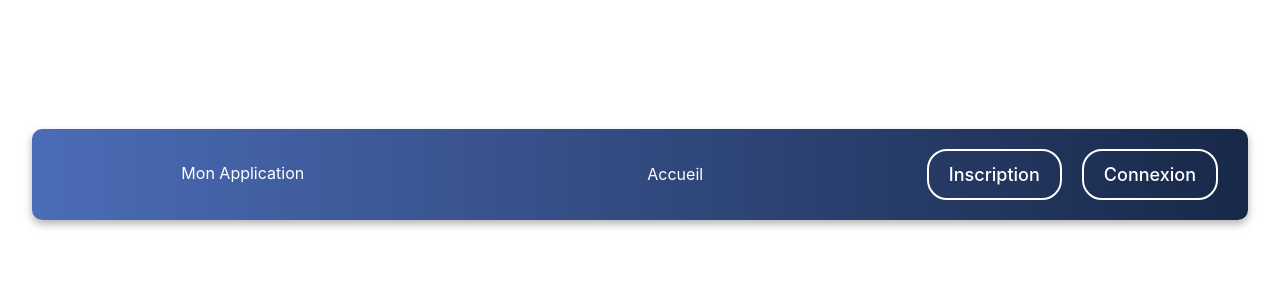
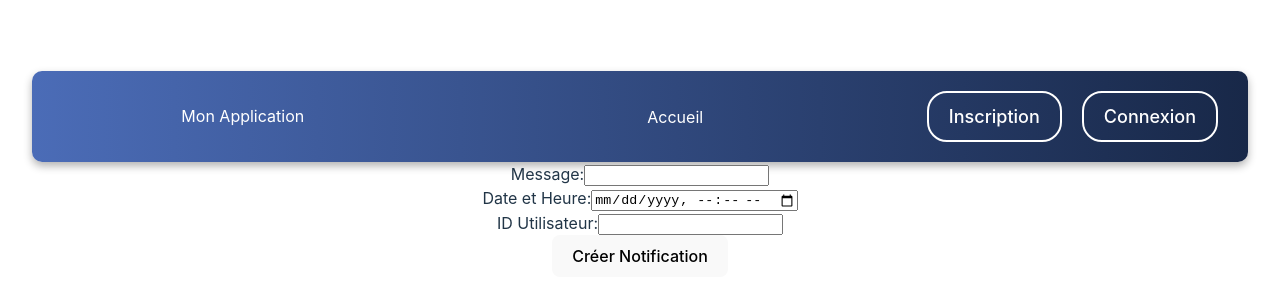
Before and after one commit to yacine977/frontend-gestion-projet, a React (Vite) app: page /send-message in a window 1280 px wide. Shown: the part 226-526 px from the top of the page. Built offline with nearby package versions, Linux system fonts and the light colour scheme.

Commit message:
Ajout du composant CreerNotification avec intégration de la route et du lien

```diff
--- a/src/App.jsx
+++ b/src/App.jsx
@@ -29,6 +29,7 @@ import ListeTacheUtilisateur from "./composants/ListeTacheUtilisateur";
 import ListeTachesProjetUtilisateur from "./composants/ListeTachesProjetUtilisateur";
 import ReunionProjetUtilisateur from "./composants/ReunionProjetUtilisateur";
 import NotificationsUtilisateur from "./composants/NotificationsUtilisateur";
+import SendMessageForm from "./composants/SendMessageForm";
 
 function App() {
   // État local inutilisé, pourrait être supprimé si non utilisé dans le futur
@@ -78,6 +79,7 @@ function App() {
           <Route path="/taches-projet-utilisateur/:projetId" element={<ListeTachesProjetUtilisateur />} />
           <Route path="/reunion-projet-utilisateur/:projetId" element={<ReunionProjetUtilisateur />} />
           <Route path="/notifications" element={<NotificationsUtilisateur />} />
+          <Route path="/send-message" element={<SendMessageForm />} />
         </Routes>
       </div>
     </Router>
--- a/src/composants/NavBar.jsx
+++ b/src/composants/NavBar.jsx
@@ -14,6 +14,7 @@ function CustomLink({ to, children, className }) {
 // Génère des liens spécifiques en fonction du rôle de l'utilisateur
 
 // Dans la fonction LinksForRole, ajoutez le lien "Mes Notifications" pour les utilisateurs standard
+// Dans la fonction LinksForRole, ajoutez le lien "Envoyer un Message" pour les rôles PDG et ChefDeProjet
 function LinksForRole({ role }) {
   // Affiche le lien "Projets" uniquement pour les rôles spécifiés
   if (["PDG", "ChefDeProjet", "UtilisateurStandard"].includes(role)) {
@@ -36,7 +37,15 @@ function LinksForRole({ role }) {
             <CustomLink to="/users" className={styles.linkStyle}>
               Utilisateurs
             </CustomLink>
+            <CustomLink to="/send-message" className={styles.linkStyle}>
+              Envoyer un Message
+            </CustomLink>
           </>
+        )}
+        {role === "ChefDeProjet" && (
+          <CustomLink to="/send-message" className={styles.linkStyle}>
+            Envoyer un Message
+          </CustomLink>
         )}
         {role === "UtilisateurStandard" && (
           <CustomLink to="/notifications" className={styles.linkStyle}>
--- /dev/null
+++ b/src/composants/SendMessageForm.jsx
@@ -0,0 +1,61 @@
+import React, { useState } from 'react';
+
+function CreerNotification() {
+  const [message, setMessage] = useState('');
+  const [dateHeure, setDateHeure] = useState('');
+  const [utilisateurId, setUtilisateurId] = useState('');
+
+  const handleSubmit = async (e) => {
+    e.preventDefault();
+    try {
+      const response = await fetch('http://localhost:3000/notification/nouvelle-notification', {
+        method: 'POST',
+        headers: {
+          'Content-Type': 'application/json',
+        },
+        body: JSON.stringify({ message, dateHeure, utilisateurId }),
+      });
+
+      if (!response.ok) {
+        throw new Error('Erreur lors de la création de la notification');
+      }
+
+      const data = await response.json();
+      alert(`Notification créée avec succès. ID: ${data.id}`);
+    } catch (error) {
+      alert(error.message);
+    }
+  };
+
+  return (
+    <form onSubmit={handleSubmit}>
+      <div>
+        <label>Message:</label>
+        <input
+          type="text"
+          value={message}
+          onChange={(e) => setMessage(e.target.value)}
+        />
+      </div>
+      <div>
+        <label>Date et Heure:</label>
+        <input
+          type="datetime-local"
+          value={dateHeure}
+          onChange={(e) => setDateHeure(e.target.value)}
+        />
+      </div>
+      <div>
+        <label>ID Utilisateur:</label>
+        <input
+          type="text" // Modifié pour accepter un UID sous forme de texte
+          value={utilisateurId}
+          onChange={(e) => setUtilisateurId(e.target.value)}
+        />
+      </div>
+      <button type="submit">Créer Notification</button>
+    </form>
+  );
+}
+
+export default CreerNotification;
```
